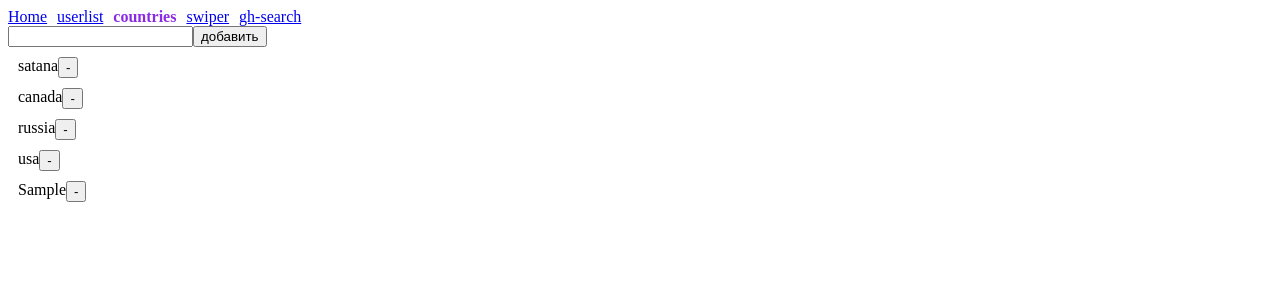
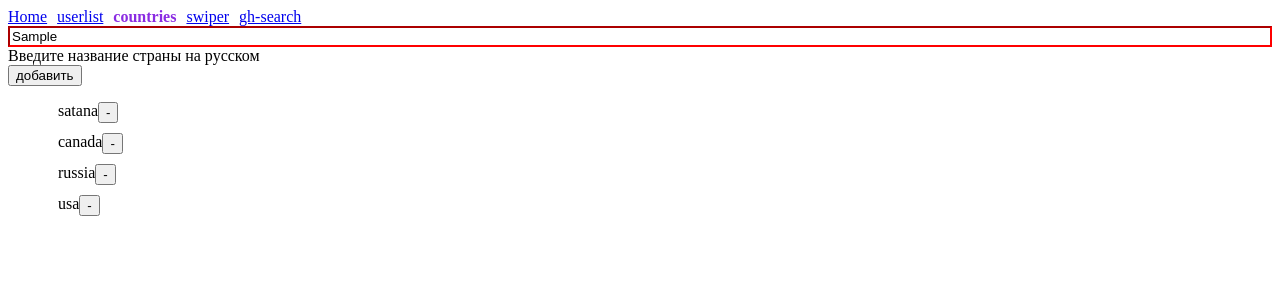
Before and after one commit to a9052681569/angular-test, an Angular app: page /countries in a window 1280 px wide. Both pictures are taken after typing "Sample" into the empty fields and a click on the button "добавить". Shown: the top 300 px of the page. Built offline with nearby package versions, Linux system fonts and the light colour scheme.

Commit message:
добавил плавную анимацию добавления и удаления пунктов в компоненте countries

```diff
--- a/src/app/animations/soft-appear/soft-appear.animation.ts
+++ b/src/app/animations/soft-appear/soft-appear.animation.ts
@@ -2,20 +2,22 @@ import { trigger, transition, style, group, animate, keyframes } from '@angular/
 
 export const softAppear = trigger('softAppear', [
     transition(':enter', [
-      style({opacity: 0, transform: 'translateX(100px)'}),
+      style({opacity: 0, transform: 'translateY(300px)'}),
       group([
-        animate('0.3s', style({ transform: 'translateX(0)' })),
-        animate('0.2s', style({ opacity: 1 }))
+        animate('.3s', style({ transform: 'translateY(0)' })),
+        animate('.2s', style({ opacity: 1 }))
       ])
     ]),
     transition(':leave', [
       group([
-        animate('0.2s', keyframes([
+        animate('.2s', style({ height: 0 })),
+        animate('.3s', keyframes([
           style({ color: 'red', offset: 0 }),
           style({ color: 'green', offset: 0.67 }),
           style({ color: 'blue', offset: 1 })
         ])),
-        animate('0.2s', style({ transform: 'translateX(100px)'})),
-        animate('0.1s', style({ opacity: 1 }))
-      ])])
+        animate('.3s', style({ transform: 'translateX(300px)'})),
+        animate('.2s', style({ opacity: 0 }))
+      ])
+    ])
   ])
--- a/src/app/app.component.ts
+++ b/src/app/app.component.ts
@@ -14,6 +14,5 @@ export class AppComponent implements OnInit {
     return (outlet.activatedRouteData['animation'])
   }
   ngOnInit() {
-
   }
 }
--- a/src/app/components/countries/countries.component.css
+++ b/src/app/components/countries/countries.component.css
@@ -0,0 +1,17 @@
+.form__control {
+    display: flex;
+    flex-direction: column;
+}
+
+
+.form__control-input.ng-invalid.ng-dirty, .form__control-input.ng-invalid.ng-touched {
+    outline-color: red;
+}
+
+.form__control-input.ng-invalid.ng-touched {
+    border-color: red;
+}
+
+.form__control-input.ng-valid.ng-dirty {
+    outline-color: green;
+}
--- a/src/app/components/countries/countries.component.html
+++ b/src/app/components/countries/countries.component.html
@@ -1,15 +1,23 @@
-<form [formGroup]='countryForm' novalidate (ngSubmit)='addCountry()'>
-    <input formControlName='name'>
+<form [formGroup]='countryForm' novalidate (ngSubmit)='submit()' class="form">
+    <div class="form__control">
+        <input formControlName='name' class="form__control-input">
+        <div *ngIf='_name.invalid && (_name.dirty || _name.touched)' class="form__error">
+            <span *ngIf='_name.errors?.required'>это поле должно быть заполнено</span>
+            <span *ngIf='_name.errors?.pattern'>Введите название страны на русском</span>
+        </div>
+    </div>
     <button>добавить</button>
 </form>
-
-<div
+<ul>
+    <li
+    class="item"
     @softAppear
     (@softAppear.start)="animationLog($event)"
     (@softAppear.done)="animationLog($event)"
     *ngFor='let country of countries'
     style="display: flex; margin: 10px;"
->
-    <p style="margin: 0;">{{country.name}}</p>
-    <button (click)='deleteCountry(country.id)'>-</button>
-</div>
+    >
+        <p style="margin: 0;">{{country.name}}</p>
+        <button (click)='deleteCountry(country.id)'>-</button>
+    </li>
+</ul>
--- a/src/app/components/countries/countries.component.ts
+++ b/src/app/components/countries/countries.component.ts
@@ -1,8 +1,10 @@
 import { Component, OnInit } from '@angular/core';
-import { FormBuilder, FormGroup } from '@angular/forms';
+import { FormBuilder, FormGroup, Validators, AbstractControl } from '@angular/forms';
 import { Country } from 'src/app/types/country/country';
 import { CountryDataService } from 'src/app/services/country-data/country-data.service';
 import { softAppear } from 'src/app/animations/soft-appear/soft-appear.animation';
+import { from } from 'rxjs';
+import { map } from 'rxjs/operators';
 
 @Component({
   selector: 'app-countries',
@@ -15,25 +17,36 @@ export class CountriesComponent implements OnInit {
   public countryForm: FormGroup
   public countries: Country[]
 
-
   constructor(private dataService: CountryDataService, private formBuilder: FormBuilder) {
     this.countryForm = formBuilder.group({
-      name: ''
+      name: [null, [Validators.required, Validators.pattern(/^[а-яё\s\-]+$/i)]]
     })
   }
 
-  public addCountry(): void {
-    this.dataService.addData(this.countryForm.value.name)
-    this.countryForm.reset()
+  private addCountry(): void {
+    this.dataService.addData(this.countryForm.get('name').value)
   }
   public deleteCountry(id: number): void {
     this.dataService.deleteData(id)
   }
-  public animationLog(s: AnimationEvent) {
+  public animationLog(s: AnimationEvent): void {
     console.log('анимируем')
+  }
+  public submit() {
+    if(this.countryForm.valid) {
+      this.addCountry()
+      this.countryForm.reset()
+    } else {
+      this._name.markAsTouched()
+    }
   }
   ngOnInit(): void {
     this.countries = this.dataService.getData()
   }
 
+
+  get _name(): AbstractControl {
+    return this.countryForm.get('name')
+  }
+
 }
```
